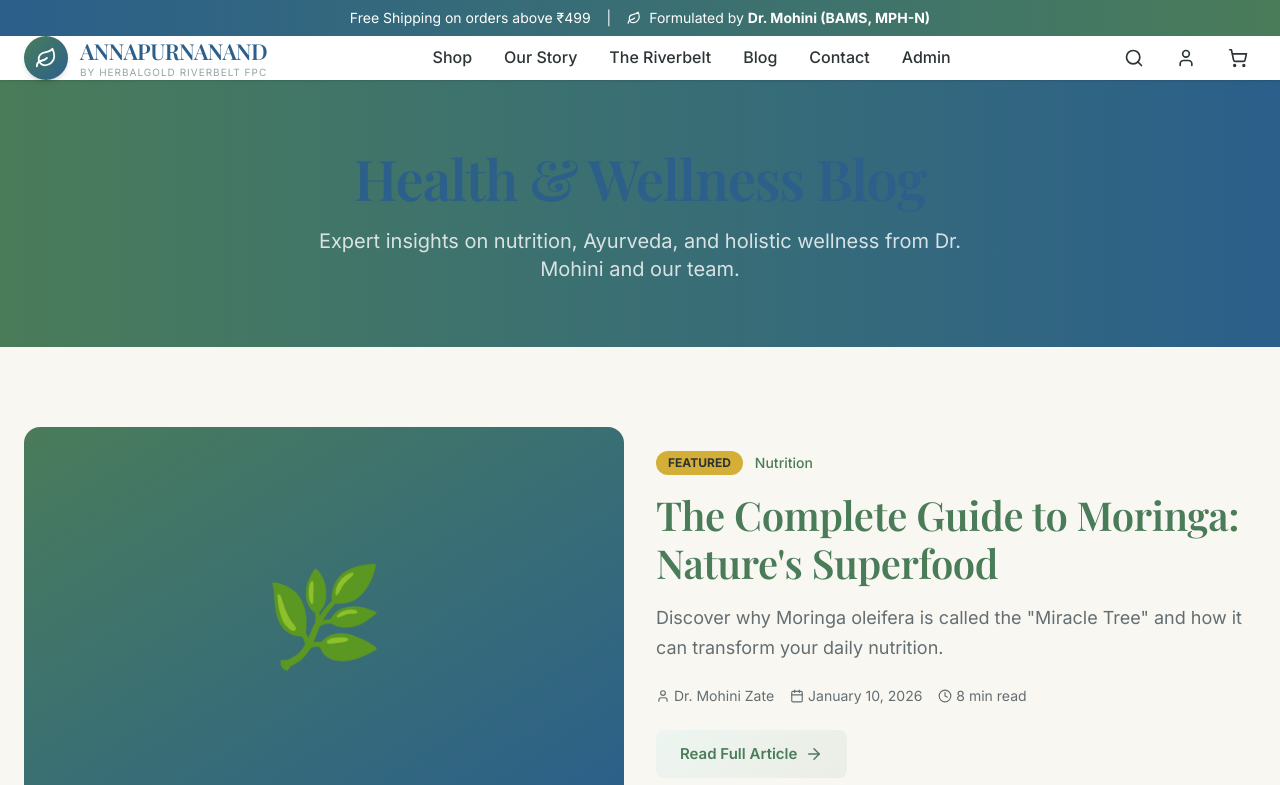
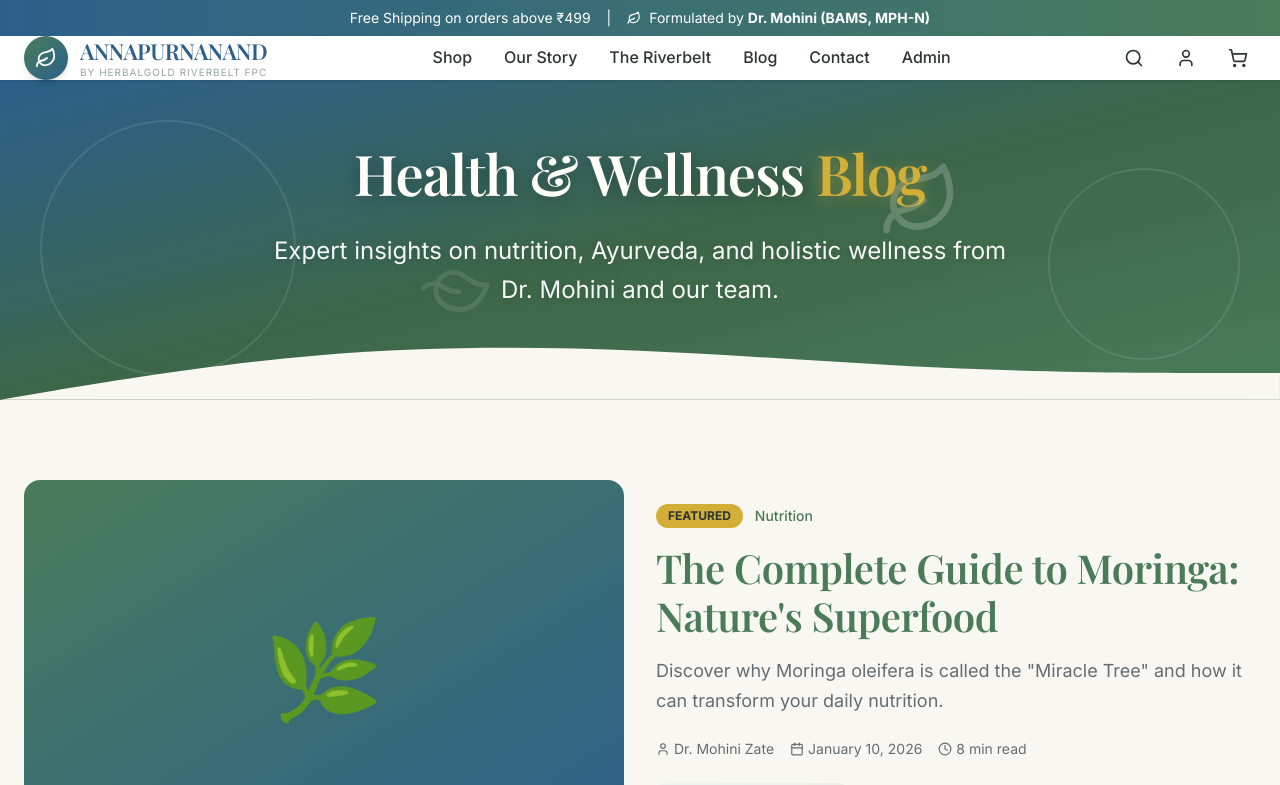
Before and after one commit to yashmagar01/annapurnanand, a Next.js app: page /blog in a window 1280 px wide. Shown: the top 785 px of the page. Built offline with nearby package versions, Linux system fonts and the light colour scheme.

Commit message:
Standardize Contact and Blog page headers on main branch.

```diff
--- a/src/app/blog/page.tsx
+++ b/src/app/blog/page.tsx
@@ -1,5 +1,6 @@
 import Link from 'next/link';
 import { Calendar, User, ArrowRight, Clock } from 'lucide-react';
+import PageHeader from '@/components/PageHeader';
 
 export const metadata = {
   title: 'Blog | Health Tips & Wellness',
@@ -76,19 +77,10 @@ export default function BlogPage() {
   return (
     <>
       {/* Page Header */}
-      <section className="bg-gradient-to-r from-[var(--herbal-green)] to-[var(--riverbelt-blue)] py-16">
-        <div className="container mx-auto px-4">
-          <div className="text-center text-white">
-            <h1 className="font-[family-name:var(--font-heading)] text-4xl sm:text-5xl font-bold mb-4">
-              Health & Wellness Blog
-            </h1>
-            <p className="text-xl text-white/80 max-w-2xl mx-auto">
-              Expert insights on nutrition, Ayurveda, and holistic wellness from
-              Dr. Mohini and our team.
-            </p>
-          </div>
-        </div>
-      </section>
+      <PageHeader
+        title="Health & Wellness Blog"
+        description="Expert insights on nutrition, Ayurveda, and holistic wellness from Dr. Mohini and our team."
+      />
 
       {/* Featured Post */}
       {featuredPost && (
--- a/src/app/contact/page.tsx
+++ b/src/app/contact/page.tsx
@@ -1,4 +1,5 @@
 import { Mail, Phone, MapPin, Clock, Send } from 'lucide-react';
+import PageHeader from '@/components/PageHeader';
 
 export const metadata = {
   title: 'Contact Us | Annapurnanand HerbalGold',
@@ -9,18 +10,10 @@ export default function ContactPage() {
   return (
     <>
       {/* Page Header */}
-      <section className="bg-gradient-to-r from-[var(--herbal-green)] to-[var(--riverbelt-blue)] py-16">
-        <div className="container mx-auto px-4">
-          <div className="text-center text-white">
-            <h1 className="font-[family-name:var(--font-heading)] text-4xl sm:text-5xl font-bold mb-4">
-              Get in Touch
-            </h1>
-            <p className="text-xl text-white/80 max-w-2xl mx-auto">
-              Have questions? We'd love to hear from you. Our team is here to help.
-            </p>
-          </div>
-        </div>
-      </section>
+      <PageHeader
+        title="Get in Touch"
+        description="Have questions? We'd love to hear from you. Our team is here to help."
+      />
 
       {/* Contact Content */}
       <section className="section">
```
